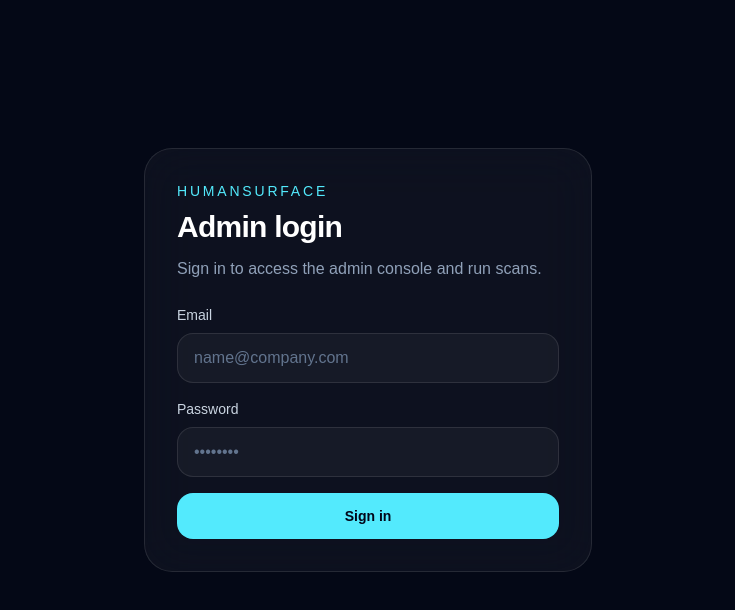
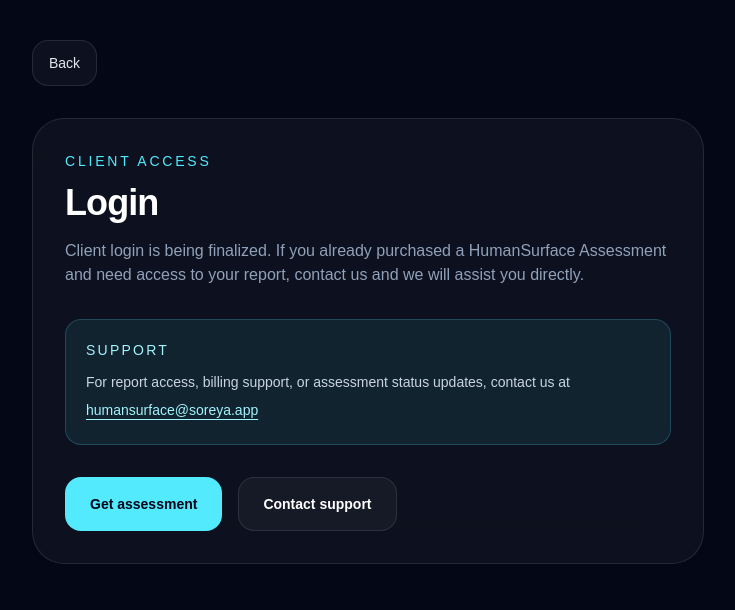
Before and after one commit to enricomaculan-wq/humansurface, a Next.js app: page /login in a window 1280 px wide. Shown: the top 610 px of the page, without its empty margins (272-1007 px from the left). Built offline with nearby package versions, Linux system fonts and the light colour scheme; no server answers.

Commit message:
Add login placeholder page

```diff
--- a/app/login/page.tsx
+++ b/app/login/page.tsx
@@ -1,12 +1,67 @@
-import { Suspense } from 'react'
-import LoginForm from './login-form'
-
-export const dynamic = 'force-dynamic'
+// app/login/page.tsx
+import Link from 'next/link'
 
 export default function LoginPage() {
   return (
-    <Suspense fallback={null}>
-      <LoginForm />
-    </Suspense>
+    <main className="min-h-screen bg-[#040816] px-6 py-10 text-white">
+      <div className="mx-auto max-w-2xl">
+        <div className="mb-8">
+          <Link
+            href="/"
+            className="inline-flex rounded-2xl border border-white/10 bg-white/[0.04] px-4 py-3 text-sm text-slate-200 transition hover:border-cyan-300/20 hover:bg-cyan-300/[0.08]"
+          >
+            Back
+          </Link>
+        </div>
+
+        <div className="rounded-[32px] border border-white/10 bg-white/[0.04] p-8 backdrop-blur-xl">
+          <div className="text-sm uppercase tracking-[0.2em] text-cyan-300">
+            Client access
+          </div>
+
+          <h1 className="mt-3 text-4xl font-semibold tracking-tight">
+            Login
+          </h1>
+
+          <p className="mt-4 text-slate-400">
+            Client login is being finalized. If you already purchased a
+            HumanSurface Assessment and need access to your report, contact us
+            and we will assist you directly.
+          </p>
+
+          <div className="mt-8 rounded-2xl border border-cyan-300/20 bg-cyan-300/[0.08] p-5">
+            <div className="text-sm uppercase tracking-[0.16em] text-cyan-200">
+              Support
+            </div>
+            <div className="mt-2 text-sm leading-7 text-slate-300">
+              For report access, billing support, or assessment status updates,
+              contact us at{' '}
+              <a
+                href="mailto:humansurface@soreya.app"
+                className="text-cyan-200 underline underline-offset-4"
+              >
+                humansurface@soreya.app
+              </a>
+            </div>
+          </div>
+
+          <div className="mt-8 flex flex-col gap-4 sm:flex-row">
+            <Link
+              href="/buy"
+              className="inline-flex items-center justify-center rounded-2xl border border-cyan-300/30 bg-cyan-300 px-6 py-4 text-sm font-semibold text-slate-950 transition hover:bg-cyan-200"
+            >
+              Get assessment
+            </Link>
+
+            <a
+              href="mailto:humansurface@soreya.app?subject=HumanSurface%20Login%20Request"
+              className="inline-flex items-center justify-center rounded-2xl border border-white/10 bg-white/[0.04] px-6 py-4 text-sm font-semibold text-white transition hover:border-cyan-300/20 hover:bg-cyan-300/[0.08]"
+            >
+              Contact support
+            </a>
+          </div>
+        </div>
+      </div>
+    </main>
   )
 }
--- a/app/page.tsx
+++ b/app/page.tsx
@@ -151,12 +151,19 @@
           </motion.div>
 
           <motion.div variants={fadeUp} className="mt-8 flex flex-col gap-4 sm:flex-row">
-            <Link
+              <Link
+              id='login'
+              href="/login"
+              className="rounded-2xl border border-white/10 bg-white/[0.04] px-5 py-3 text-sm font-semibold text-white transition hover:border-cyan-300/20 hover:bg-cyan-300/[0.08]"
+            >
+              Login <ArrowRight className="h-4 w-4" />
+            </Link>
+              <Link
               id="request-assessment"
               href="/buy"
               className="inline-flex items-center justify-center gap-2 rounded-2xl border border-cyan-300/30 bg-cyan-300 px-6 py-4 text-sm font-semibold text-slate-950 shadow-[0_0_36px_rgba(34,211,238,0.20)] transition hover:-translate-y-0.5 hover:bg-cyan-200"
-            >
-              Acquista assessment <ArrowRight className="h-4 w-4" />
+              >
+              Get assessment <ArrowRight className="h-4 w-4" />
             </Link>
 
             <a
```
